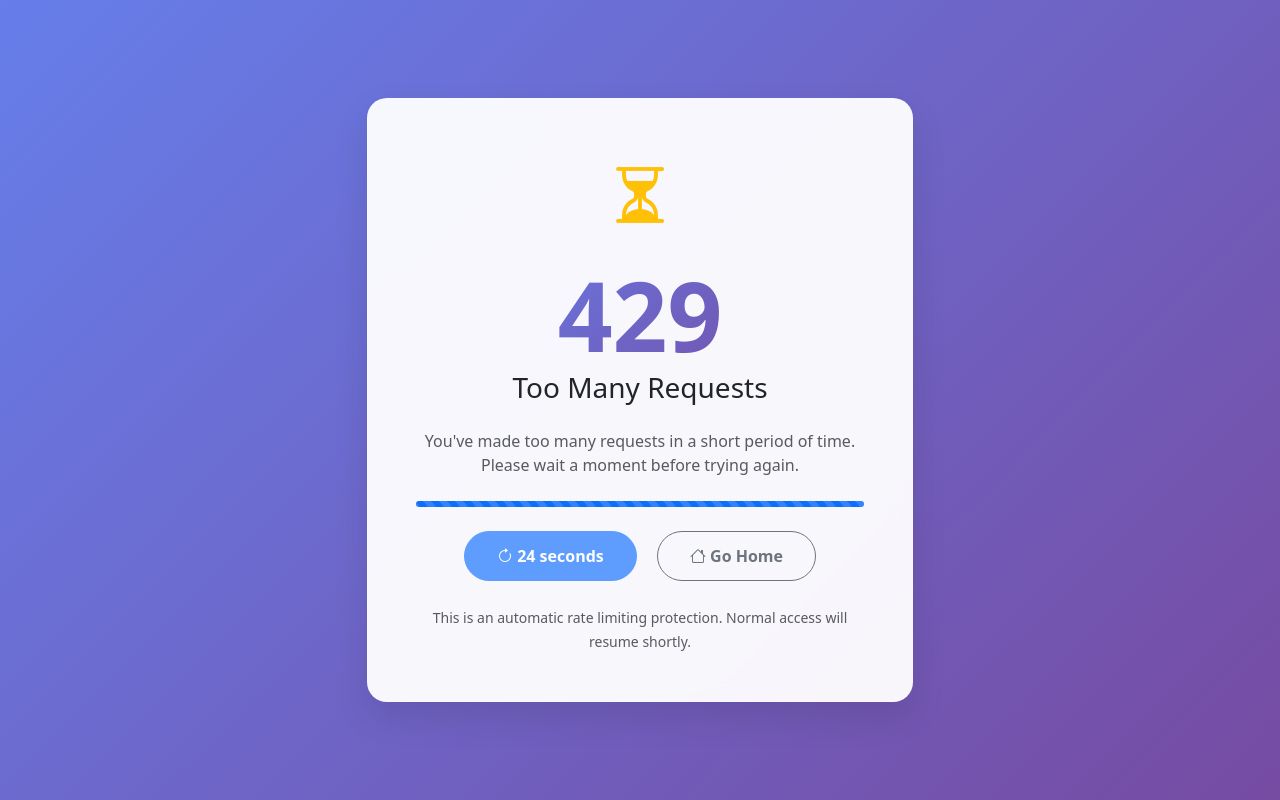
After one commit to Thomas-Sugiarto/posrss, a Python web app: template app/templates/errors/429.html in a window 1280 px wide. The commit adds this page. Run offline with Jinja, Linux system fonts and the light colour scheme; the template is opened without the code that fills it, so the values that code supplies are empty.

Commit message:
fix error handler

```diff
--- /dev/null
+++ b/app/templates/errors/429.html
@@ -0,0 +1,56 @@
+{% extends "errors/base_error.html" %}
+
+{% block error_title %}Too Many Requests - T-POS Enterprise{% endblock %}
+
+{% block error_content %}
+<div class="error-icon text-warning">
+    <i class="bi bi-hourglass-split"></i>
+</div>
+
+<h1 class="error-code">429</h1>
+<h2 class="h3 mb-4">Too Many Requests</h2>
+
+<p class="text-muted mb-4">
+    You've made too many requests in a short period of time.
+    Please wait a moment before trying again.
+</p>
+
+<div class="progress mb-4" style="height: 6px;">
+    <div class="progress-bar progress-bar-striped progress-bar-animated"
+         role="progressbar" style="width: 100%"></div>
+</div>
+
+<div class="error-actions">
+    <button onclick="location.reload()" class="btn btn-primary me-3" id="retry-btn" disabled>
+        <i class="bi bi-arrow-clockwise"></i>
+        <span id="countdown">30</span> seconds
+    </button>
+    <a href="{{ url_for('main.index') }}" class="btn btn-outline-secondary">
+        <i class="bi bi-house"></i> Go Home
+    </a>
+</div>
+
+<div class="mt-4">
+    <small class="text-muted">
+        This is an automatic rate limiting protection. Normal access will resume shortly.
+    </small>
+</div>
+
+<script>
+    // Countdown timer for retry button
+    let seconds = 30;
+    const countdownElement = document.getElementById('countdown');
+    const retryButton = document.getElementById('retry-btn');
+
+    const countdown = setInterval(() => {
+        seconds--;
+        countdownElement.textContent = seconds;
+
+        if (seconds <= 0) {
+            clearInterval(countdown);
+            retryButton.disabled = false;
+            retryButton.innerHTML = '<i class="bi bi-arrow-clockwise"></i> Try Again';
+        }
+    }, 1000);
+</script>
+{% endblock %}
--- /dev/null
+++ b/app/templates/errors/base_error.html
@@ -0,0 +1,89 @@
+<!DOCTYPE html>
+<html lang="en" data-bs-theme="light">
+<head>
+    <meta charset="UTF-8">
+    <meta name="viewport" content="width=device-width, initial-scale=1.0">
+    <title>{% block error_title %}Error - T-POS Enterprise{% endblock %}</title>
+
+    <!-- Bootstrap 5 CSS -->
+    <link href="https://cdn.jsdelivr.net/npm/bootstrap@5.3.0/dist/css/bootstrap.min.css" rel="stylesheet">
+    <!-- Bootstrap Icons -->
+    <link rel="stylesheet" href="https://cdn.jsdelivr.net/npm/bootstrap-icons@1.10.0/font/bootstrap-icons.css">
+
+    <style>
+        .error-container {
+            min-height: 100vh;
+            background: linear-gradient(135deg, #667eea 0%, #764ba2 100%);
+            display: flex;
+            align-items: center;
+            justify-content: center;
+        }
+        .error-card {
+            background: rgba(255, 255, 255, 0.95);
+            backdrop-filter: blur(10px);
+            border-radius: 20px;
+            box-shadow: 0 15px 35px rgba(0, 0, 0, 0.1);
+            border: 1px solid rgba(255, 255, 255, 0.2);
+        }
+        .error-icon {
+            font-size: 4rem;
+            margin-bottom: 1.5rem;
+        }
+        .error-code {
+            font-size: 6rem;
+            font-weight: 800;
+            line-height: 1;
+            background: linear-gradient(135deg, #667eea 0%, #764ba2 100%);
+            -webkit-background-clip: text;
+            -webkit-text-fill-color: transparent;
+            background-clip: text;
+        }
+        .error-actions .btn {
+            border-radius: 50px;
+            padding: 0.75rem 2rem;
+            font-weight: 600;
+            transition: all 0.3s ease;
+        }
+        .error-actions .btn:hover {
+            transform: translateY(-2px);
+            box-shadow: 0 5px 15px rgba(0, 0, 0, 0.2);
+        }
+        .error-details {
+            background: rgba(255, 255, 255, 0.7);
+            border-radius: 10px;
+            padding: 1rem;
+            margin-top: 1.5rem;
+            font-family: 'Courier New', monospace;
+            font-size: 0.875rem;
+        }
+    </style>
+</head>
+<body>
+    <div class="error-container">
+        <div class="container">
+            <div class="row justify-content-center">
+                <div class="col-lg-6 col-md-8">
+                    <div class="error-card p-5 text-center">
+                        {% block error_content %}{% endblock %}
+                    </div>
+                </div>
+            </div>
+        </div>
+    </div>
+
+    <!-- Bootstrap JS -->
+    <script src="https://cdn.jsdelivr.net/npm/bootstrap@5.3.0/dist/js/bootstrap.bundle.min.js"></script>
+
+    <script>
+        // Auto-hide error details after 10 seconds
+        document.addEventListener('DOMContentLoaded', function() {
+            const errorDetails = document.querySelector('.error-details');
+            if (errorDetails) {
+                setTimeout(() => {
+                    errorDetails.style.opacity = '0.7';
+                }, 10000);
+            }
+        });
+    </script>
+</body>
+</html>
```
Also changed, not shown: app/__init__.py (+57 -17 lines), app/templates/errors/400.html (added, +43 -0 lines), app/templates/errors/401.html (added, +42 -0 lines), app/templates/errors/403.html (added, +43 -0 lines), app/templates/errors/404.html (+39 -18 lines), app/templates/errors/500.html (+47 -18 lines), app/templates/errors/maintenance.html (added, +63 -0 lines).
